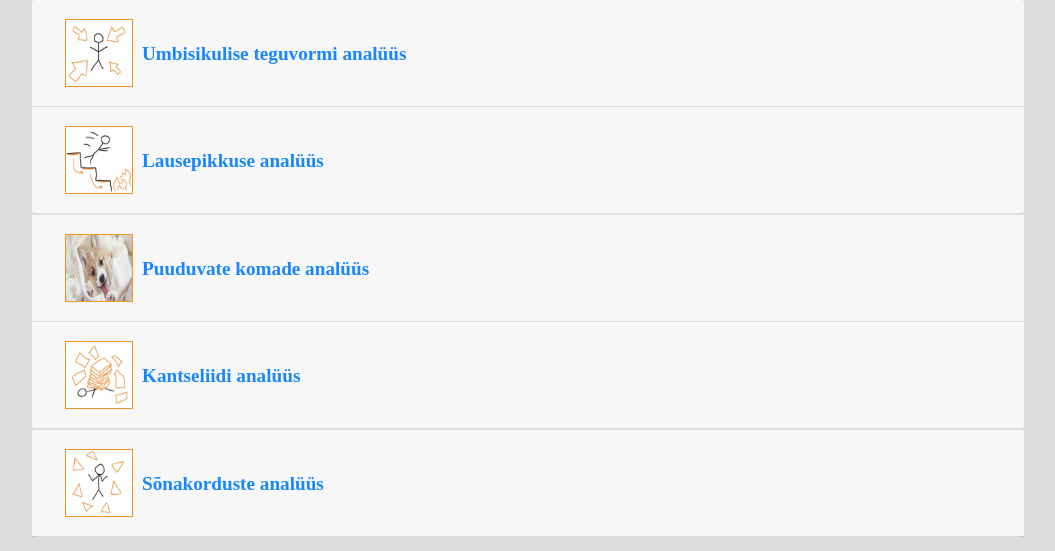
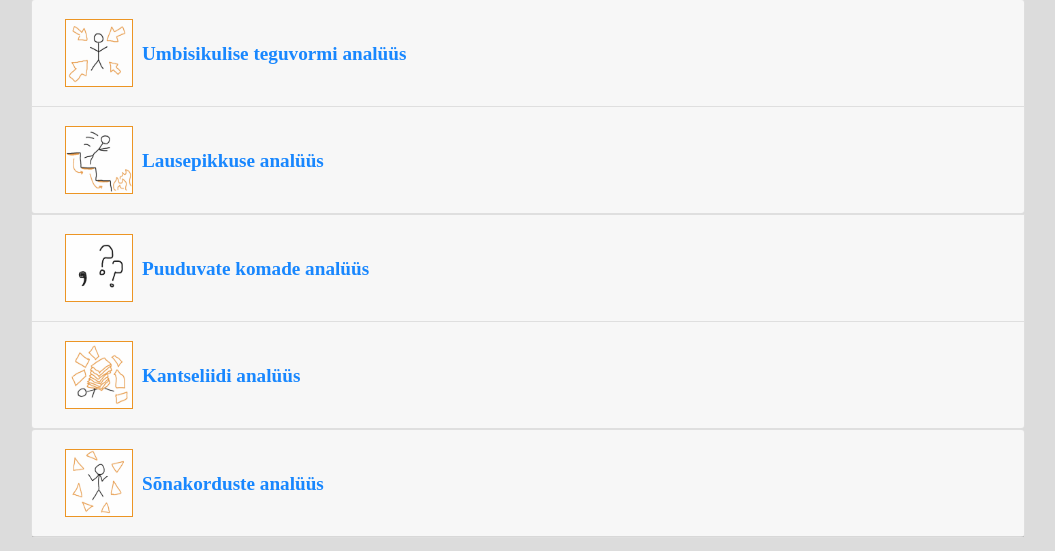
Before and after one commit to KarlKarindi/thesisanalyzer, a Flask app: template ThesisAnalyzer/templates/result.html in a window 1280 px wide. Shown: the part 249-800 px from the top of the page, without its empty margins (112-1167 px from the left). Run offline with Flask 2, Linux system fonts and the light colour scheme; the template is opened without the code that fills it: most values are stand-ins (such as "Sample title", 1, 10 or a date in 2020); parts of the project's set-up code (start-up, migrations or seed data) failed here and were passed over; some libraries are stand-ins or nearby versions.

Commit message:
#64 done

```diff
--- a/ThesisAnalyzer/templates/result.html
+++ b/ThesisAnalyzer/templates/result.html
@@ -91,7 +91,7 @@
             aria-expanded="false">
             <div class="imageContainer">
               <div class="left">
-                <img class="image" src="{{ url_for('static', filename='images/puppy.png') }}" />
+                <img class="image" src="{{ url_for('static', filename='images/missingComma.png') }}" />
               </div>
               <div class="analysisHeader">
                 Puuduvate komade analüüs
```
Also changed, not shown: ThesisAnalyzer/static/images/longSentence.png, ThesisAnalyzer/static/images/missingComma.png (added).
